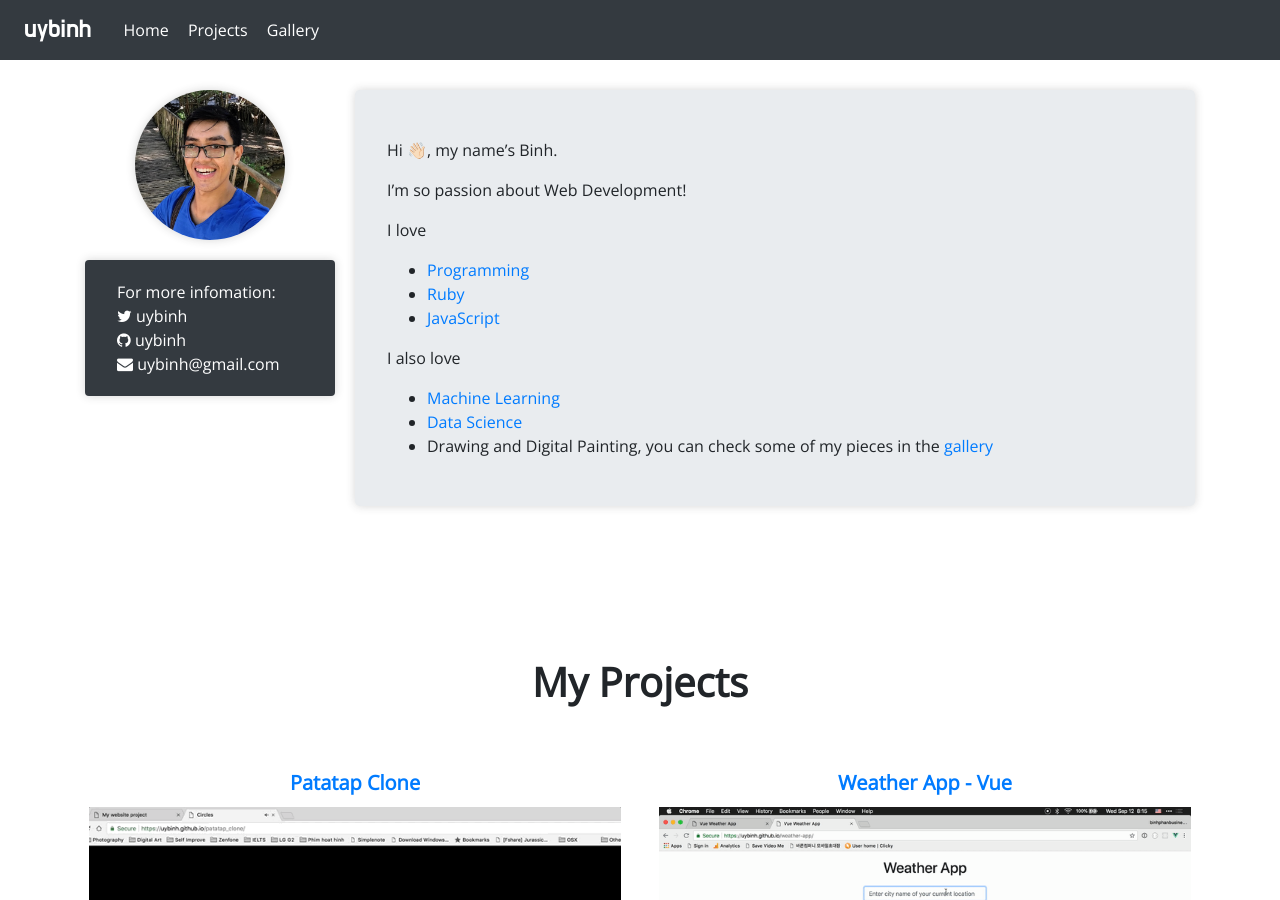
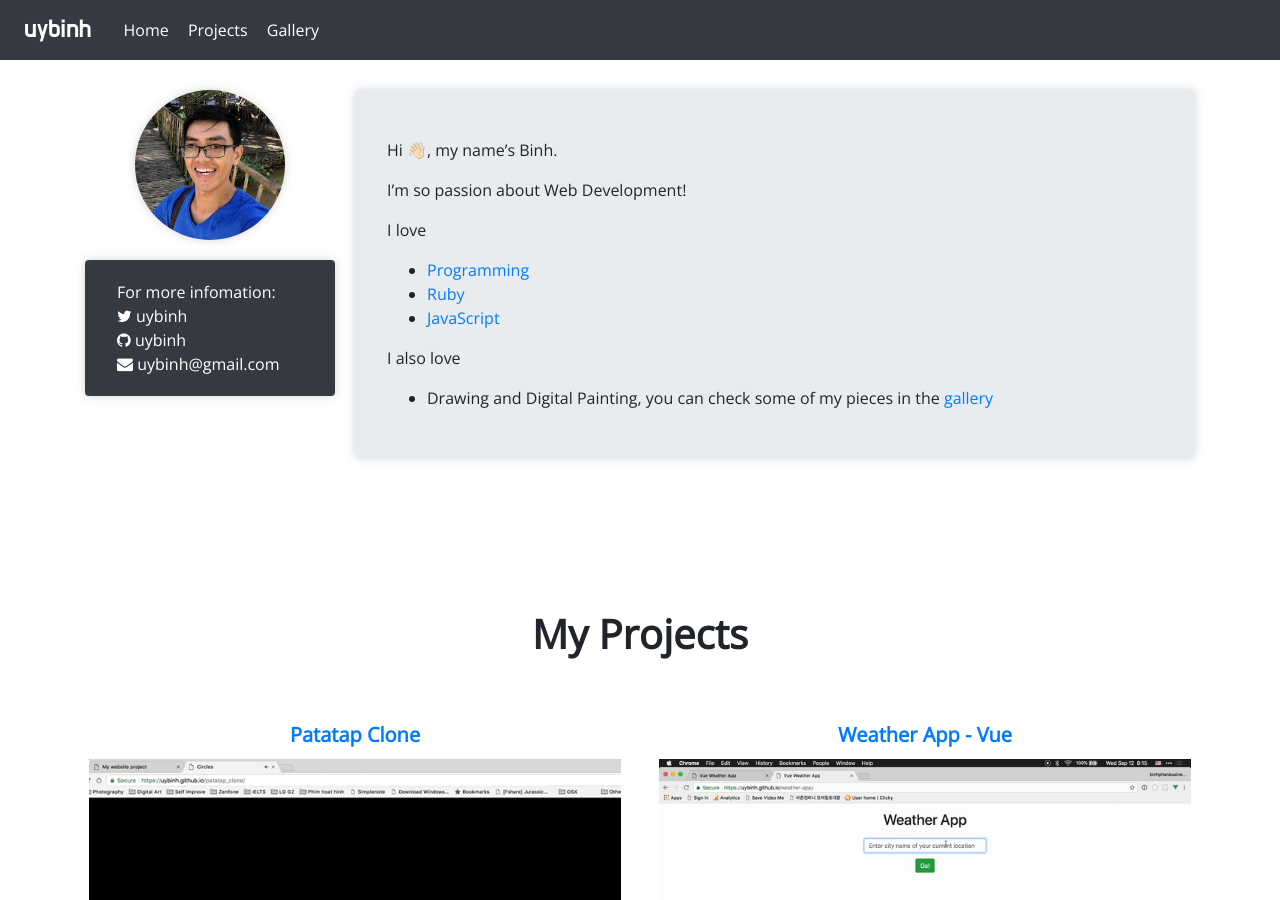
Before and after one commit to uybinh/landingpage, a Jekyll site: the page built from index.html, in a window 1280 px wide and 900 px high. Built offline with Jekyll 4.4.1, drawn with Linux system fonts in a browser that asks for light colours.

Commit message:
Remove unnecessary

```diff
--- a/_includes/about.html
+++ b/_includes/about.html
@@ -20,8 +20,6 @@
       </ul>
       <p>I also love</p>
       <ul>
-        <li><a href="https://en.wikipedia.org/wiki/Machine_learning">Machine Learning</a></li>
-        <li><a href="https://en.wikipedia.org/wiki/Data_science">Data Science</a></li>
         <li>Drawing and Digital Painting, you can check some of my pieces in the <a href="#gallery">gallery</a></li>
       </ul>
     </div>
```
